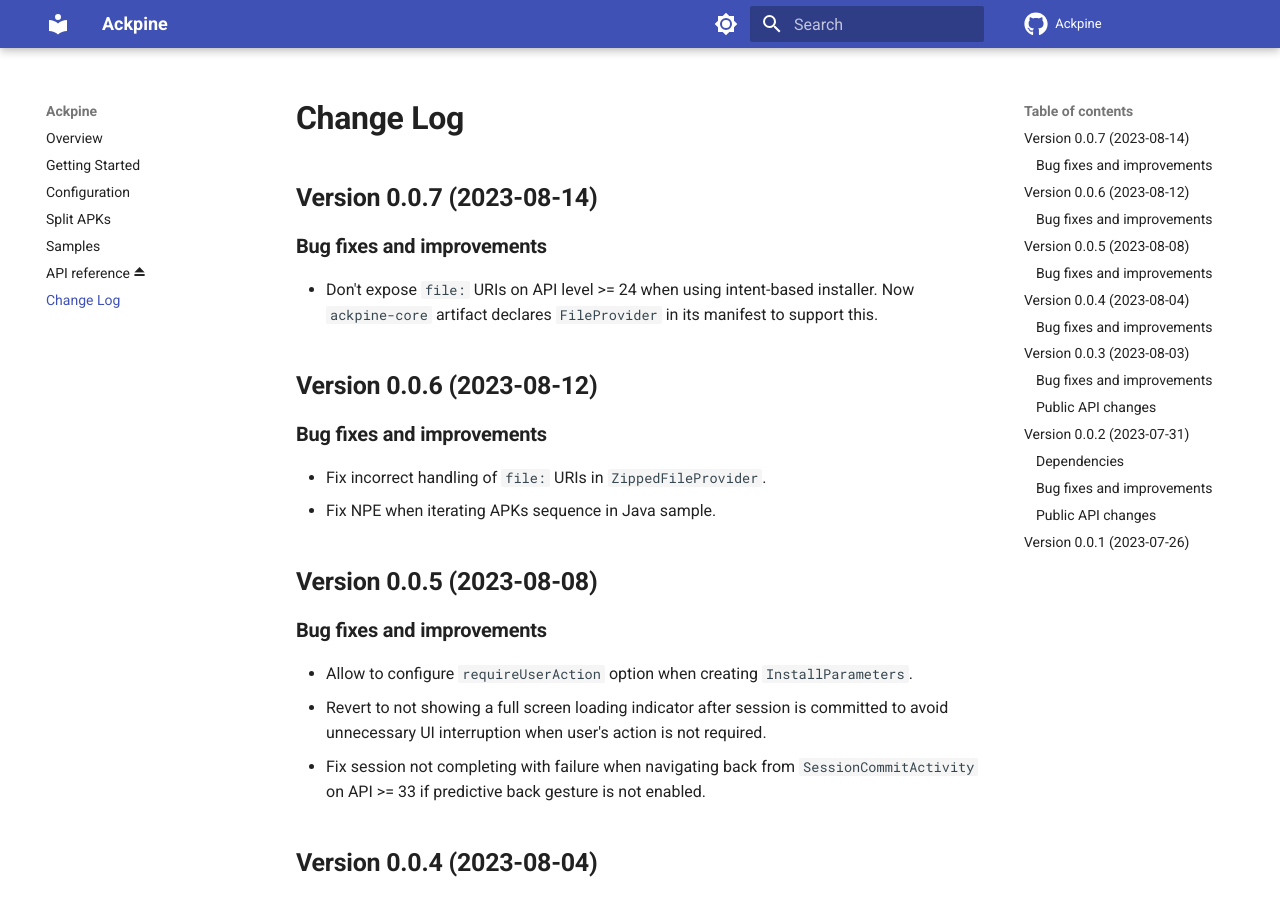
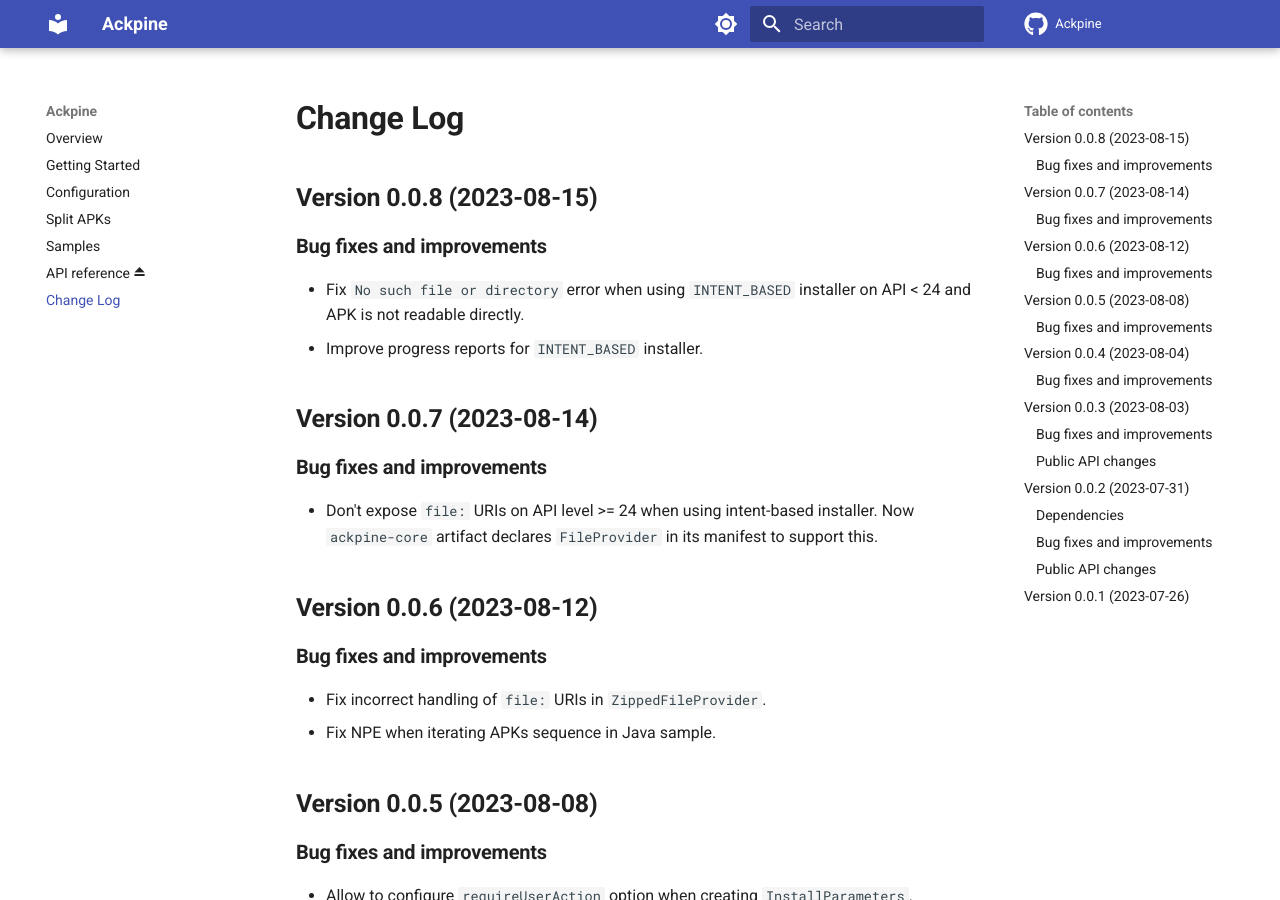
Before and after one commit to solrudev/Ackpine, an MkDocs documentation site: the page built from docs/changelog.md, in a window 1280 px wide and 900 px high. Built offline with MkDocs 1.6.1 and Material for MkDocs 9.7.7, drawn with Linux system fonts in a browser that asks for light colours; comment, search, counter and statistics services are not loaded.

Commit message:
add version 0.0.8 to changelog

```diff
--- a/docs/changelog.md
+++ b/docs/changelog.md
@@ -1,5 +1,13 @@
 Change Log
 ==========
+
+Version 0.0.8 (2023-08-15)
+--------------------------
+
+### Bug fixes and improvements
+
+- Fix `No such file or directory` error when using `INTENT_BASED` installer on API < 24 and APK is not readable directly.
+- Improve progress reports for `INTENT_BASED` installer.
 
 Version 0.0.7 (2023-08-14)
 --------------------------
```
